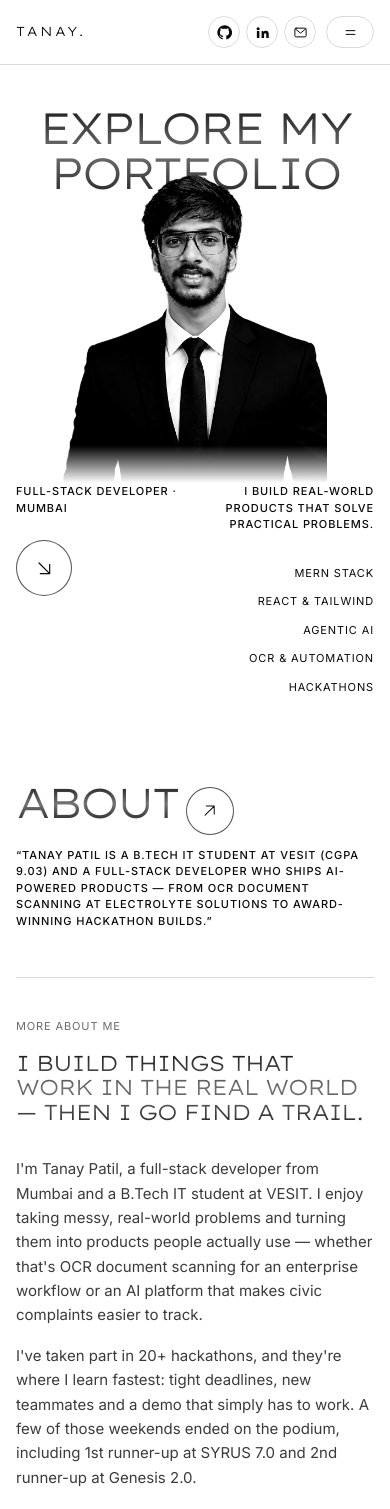
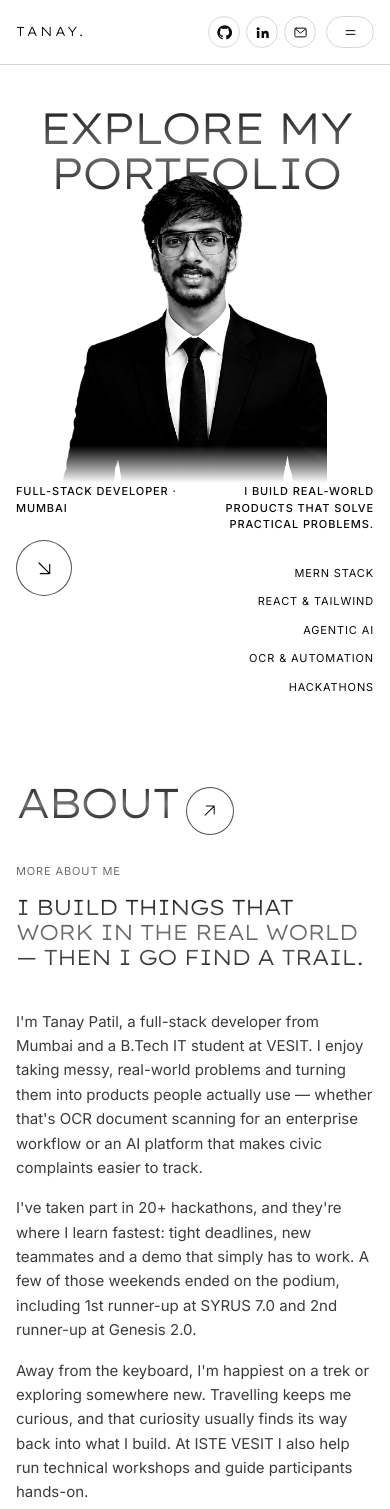
Before and after one commit to tanaygit0530/portfolio, a Next.js app: page / in a window 390 px wide. Shown: the top 1509 px of the page. Built offline with nearby package versions, Linux system fonts and the light colour scheme.

Commit message:
Remove About quote, restructure About layout; keep nav pills on one line at tablet width

```diff
--- a/src/components/About.tsx
+++ b/src/components/About.tsx
@@ -7,8 +7,9 @@ export function About() {
   return (
     <section id="about" aria-labelledby="about-heading" className="py-12 md:py-20">
       <Container>
-        <div className="flex flex-col gap-6 md:flex-row md:items-center md:justify-between md:gap-10">
-          <Reveal className="relative w-fit">
+        <div className="grid gap-10 md:grid-cols-[minmax(0,1fr)_minmax(0,1.25fr)] md:gap-16">
+          <Reveal className="md:sticky md:top-28 md:self-start">
+            <div className="relative w-fit">
               <Display id="about-heading" className="text-[clamp(2.6rem,7.4vw,6rem)]">
                 {about.heading}
               </Display>
@@ -18,20 +19,13 @@ export function About() {
                 label="Jump to featured projects"
                 className="absolute -bottom-3 -right-14 md:-bottom-5 md:-right-8"
               />
-          </Reveal>
-          <Reveal delay={0.1} className="md:max-w-[440px]">
-            <blockquote className="label font-medium text-ink">“{about.quote}”</blockquote>
-          </Reveal>
             </div>
-
-        <div className="mt-12 grid gap-8 border-t border-line pt-10 md:mt-20 md:grid-cols-[minmax(0,1fr)_minmax(0,1.25fr)] md:gap-16 md:pt-14">
-          <Reveal>
-            <p className="label text-muted">{about.more.label}</p>
-            <p className="metal mt-4 font-display text-[clamp(1.35rem,2.6vw,2.25rem)] font-light uppercase leading-[1.15] tracking-[-0.06em]">
+            <p className="label mt-10 text-muted md:mt-14">{about.more.label}</p>
+            <p className="metal mt-4 max-w-[460px] font-display text-[clamp(1.35rem,2.6vw,2.25rem)] font-light uppercase leading-[1.15] tracking-[-0.06em]">
               {about.more.intro}
             </p>
           </Reveal>
-          <Reveal delay={0.1}>
+          <Reveal delay={0.1} className="md:pt-3">
             <div className="space-y-4 text-[15px] leading-relaxed text-ink/80 md:text-base">
               {about.more.paragraphs.map((p) => (
                 <p key={p}>{p}</p>
--- a/src/components/Navbar.tsx
+++ b/src/components/Navbar.tsx
@@ -95,7 +95,7 @@ export function Navbar() {
                   <a
                     href={item.href}
                     aria-current={isActive ? "location" : undefined}
-                    className={`${pillBase} min-w-[92px] py-1.5 lg:min-w-[108px] ${
+                    className={`${pillBase} whitespace-nowrap px-3 py-1.5 lg:min-w-[108px] lg:px-4 ${
                       isActive
                         ? "border-ink bg-ink text-paper"
                         : "border-line bg-paper hover:border-ink"
--- a/src/data/content.ts
+++ b/src/data/content.ts
@@ -44,8 +44,6 @@ export const hero = {
 
 export const about = {
   heading: "About",
-  quote:
-    "Tanay Patil is a B.Tech IT student at VESIT (CGPA 9.03) and a full-stack developer who ships AI-powered products — from OCR document scanning at Electrolyte Solutions to award-winning hackathon builds.",
   stats: [
     { value: "9.03", label: "CGPA at VESIT" },
     { value: "2", label: "Internships" },
```
Lines whose indentation alone changed are shown as unchanged.
